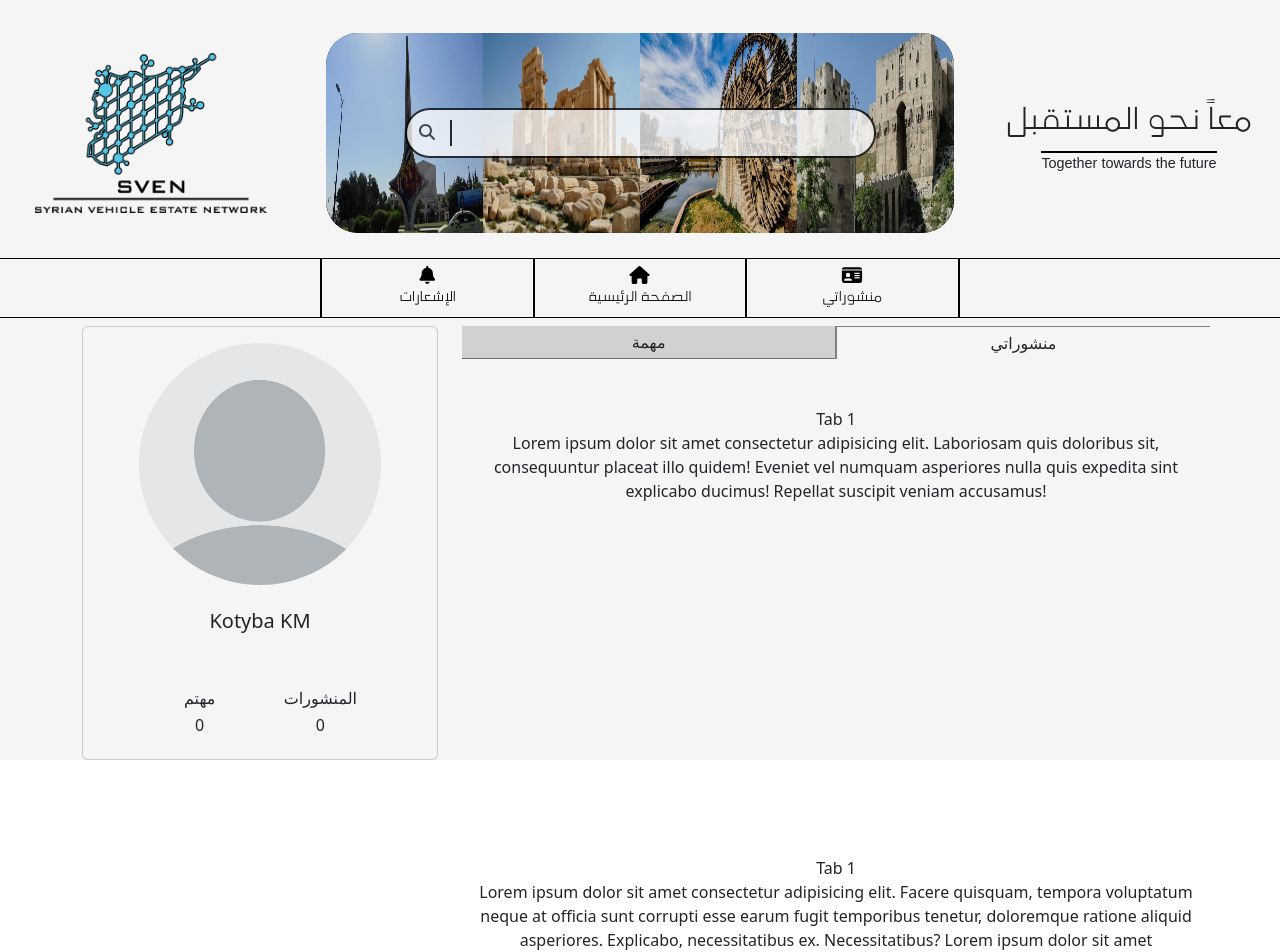
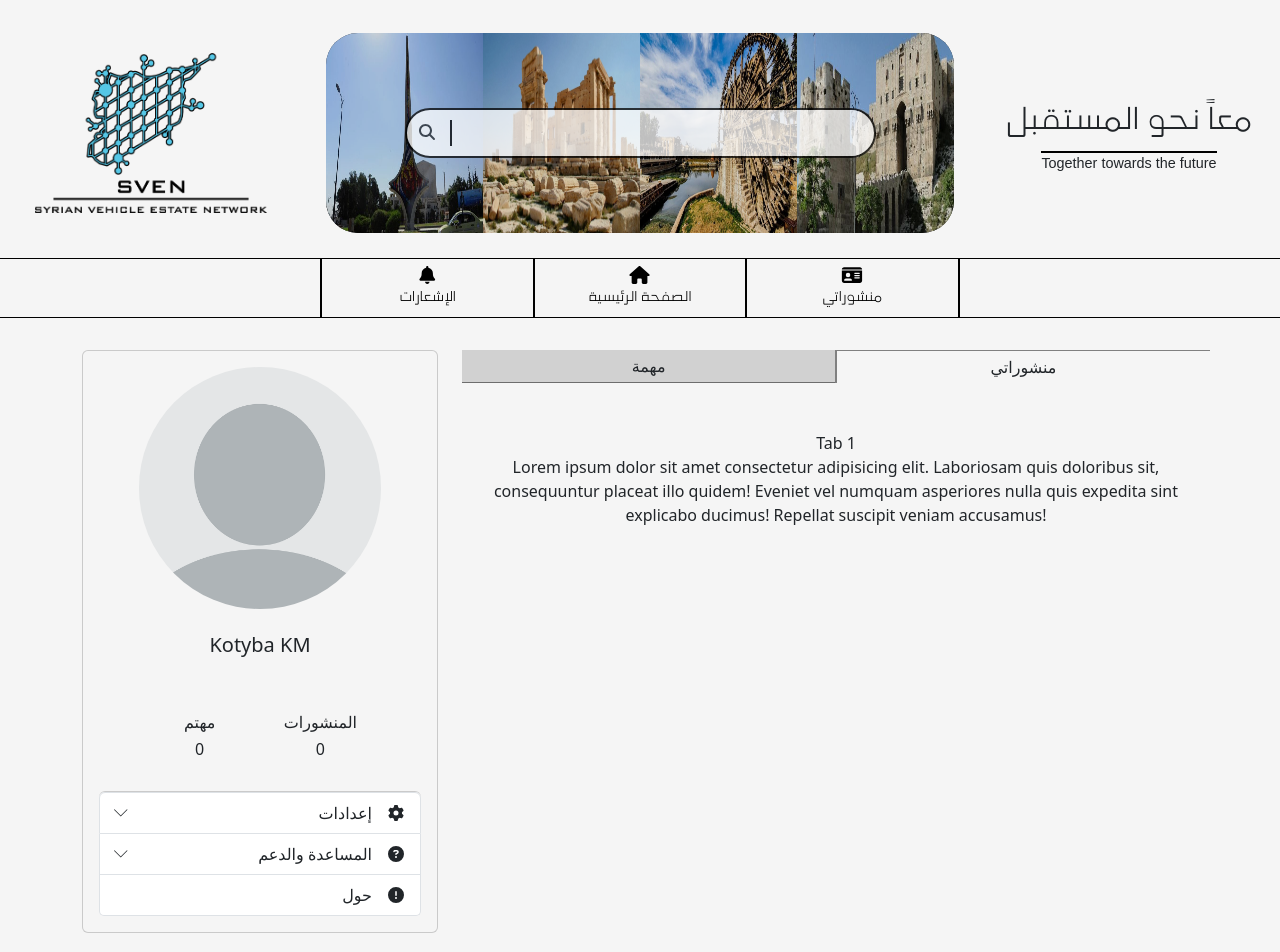
Before and after one commit to kotyba-km/SVEN, a React (Vite) app: page /profile in a window 1280 px wide. Shown: the top 952 px of the page. Built offline with nearby package versions, Linux system fonts and the light colour scheme; a web font is replaced by a local one.

Commit message:
profile hero page V-0.3

```diff
--- a/src/components/ProfileHero.jsx
+++ b/src/components/ProfileHero.jsx
@@ -1,22 +1,32 @@
 import "bootstrap/dist/css/bootstrap.min.css";
 import styles from "./profile.module.css";
+import { FontAwesomeIcon } from "@fortawesome/react-fontawesome";
 import Row from "react-bootstrap/Row";
 import Col from "react-bootstrap/Col";
 import Container from "react-bootstrap/Container";
 import Card from "react-bootstrap/Card";
 import Tab from "react-bootstrap/Tab";
 import Tabs from "react-bootstrap/Tabs";
+import { useState } from "react";
+import ListGroup from "react-bootstrap/ListGroup";
+import { faGear, faQuestion } from "@fortawesome/free-solid-svg-icons";
+import { faQuestionCircle } from "@fortawesome/free-solid-svg-icons/faQuestionCircle";
+import { faExclamationCircle } from "@fortawesome/free-solid-svg-icons/faExclamationCircle";
 export default function ProfileHero() {
+  const [toggleState, setToggleState] = useState(1);
+  const toggleTab = (index) => {
+    setToggleState(index);
+  };
   return (
     <div className={`w-100 ${styles.bgSmoke}`}>
-      <Container className={``}>
+      <Container className={`pt-4`}>
         <Row>
           <Col
             lg={4}
             className="d-flex justify-content-center align-items-center"
           >
             <Card
-              className={`w-100 d-flex justify-content-center align-items-center p-3 ${styles.bgSmoke}`}
+              className={`w-100 d-flex justify-content-center align-items-center p-3 bg-white mb-5 ${styles.bgSmoke}`}
             >
               <Card.Img
                 className="w-75 rounded-circle mb-4"
@@ -52,6 +62,26 @@ export default function ProfileHero() {
                   <h6>0</h6>
                 </Col>
               </Row>
+              <ListGroup className="w-100 text-end mt-4">
+                <ListGroup.Item className={`${styles.cardListItem}`}>
+                  إعدادات
+                  <i className="ms-3">
+                    <FontAwesomeIcon icon={faGear} />
+                  </i>
+                </ListGroup.Item>
+                <ListGroup.Item className={`${styles.cardListItem}`}>
+                  المساعدة والدعم
+                  <i className="ms-3">
+                    <FontAwesomeIcon icon={faQuestionCircle} />
+                  </i>
+                </ListGroup.Item>
+                <ListGroup.Item className={`${styles.cardListItem}`}>
+                  حول
+                  <i className="ms-3">
+                    <FontAwesomeIcon icon={faExclamationCircle} />
+                  </i>
+                </ListGroup.Item>
+              </ListGroup>
             </Card>
           </Col>
           <Col
@@ -62,11 +92,19 @@ export default function ProfileHero() {
               style={{ gap: "1.5px", backgroundColor: "#0000007a" }}
               className={`w-100`}
             >
-              <Col className={`text-center py-1 ${styles.tabImportant}`}>
+              <Col
+                onClick={() => toggleTab(2)}
+                className={`text-center py-1 ${styles.tabImportant} ${
+                  toggleState === 2 ? styles.active : ""
+                }`}
+              >
                 مهمة
               </Col>
               <Col
-                className={`text-center py-1 ${styles.tabPosts} ${styles.active}`}
+                onClick={() => toggleTab(1)}
+                className={`text-center py-1 ${styles.tabPosts} ${
+                  toggleState === 1 ? styles.active : ""
+                }`}
               >
                 منشوراتي
               </Col>
@@ -74,7 +112,9 @@ export default function ProfileHero() {
             <Row className="w-100 h-100">
               <Col
                 xl={12}
-                className={`h-100 text-center mt-5 ${styles.tabPostsContent}`}
+                className={`text-center mt-5 ${styles.tabPostsContent} ${
+                  toggleState === 1 ? styles.contentActive : ""
+                }`}
               >
                 Tab 1 <br /> Lorem ipsum dolor sit amet consectetur adipisicing
                 elit. Laboriosam quis doloribus sit, consequuntur placeat illo
@@ -83,9 +123,11 @@ export default function ProfileHero() {
               </Col>
               <Col
                 xl={12}
-                className={`h-100 text-center mt-5 ${styles.tabImportantContent}`}
+                className={`text-center mt-5 ${styles.tabImportantContent} ${
+                  toggleState === 2 ? styles.contentActive : ""
+                }`}
               >
-                Tab 1 <br /> Lorem ipsum dolor sit amet consectetur adipisicing
+                Tab 2 <br /> Lorem ipsum dolor sit amet consectetur adipisicing
                 elit. Facere quisquam, tempora voluptatum neque at officia sunt
                 corrupti esse earum fugit temporibus tenetur, doloremque ratione
                 aliquid asperiores. Explicabo, necessitatibus ex.
--- a/src/components/profile.module.css
+++ b/src/components/profile.module.css
@@ -3,24 +3,46 @@
 }
 .tabPosts {
   background-color: #d1d1d1;
-  border-bottom: 1px solid black;
+  border-bottom: 1.5px solid #0000007a;
+  transition: all 0.15s;
+  box-sizing: border-box;
 }
 .tabImportant {
   background-color: #d1d1d1;
-  border-bottom: 1px solid #0000007a
+  border-bottom: 1.5px solid #0000007a;
+  transition: all 0.15s;
+  box-sizing: border-box;
 }
 .active {
   background-color: whitesmoke;
-  border-bottom: none;
-  border-top: 1px solid #0000007a;
+  border-bottom: none !important;
+  border-top: 1.5px solid #0000007a;
 }
 .tabPosts:hover, .tabImportant:hover {
   filter: brightness(0.98);
   cursor: pointer;
 }
 .tabPostsContent {
-
+ display: none;
 }
-.tabImportanContent {
+.tabImportantContent {
   display: none;
 }
+.contentActive {
+  display: block;
+}
+.cardListItem:hover {
+  filter: brightness(0.95);
+  cursor: pointer;
+}
+.cardListItem::after {
+  content: '\221F';
+  display: inline;
+  position: absolute;
+  left: 12px;
+  bottom: 12px;
+  rotate: -45deg;
+}
+.cardListItem:last-of-type::after {
+  content: '';
+}
```
